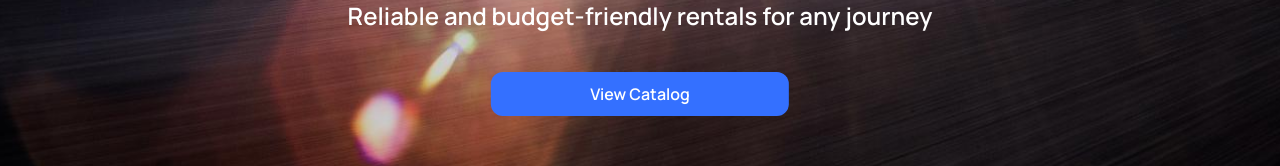
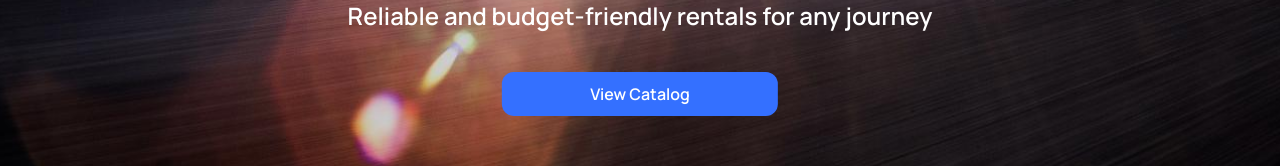
Before and after one commit to hanna-uler/rental-car-app, a React (Vite) app: page / in a window 1280 px wide. Shown: the part 593-759 px from the top of the page. Built offline with nearby package versions, Linux system fonts and the light colour scheme.

Commit message:
fix linkBtn styles, upd CarDetPage temp jsx, wrap homePage btn

```diff
--- a/src/components/LinkButton/LinkButton.module.css
+++ b/src/components/LinkButton/LinkButton.module.css
@@ -1,26 +1,19 @@
 .btn {
   border-radius: 12px;
-  padding: 12px 99px;
-  /* width: 276px;
-  height: 44px; */
+  /* padding: 12px 99px; */
+  padding-top: 12px;
+  padding-bottom: 12px;
+  display: block;
   background: var(--button);
   font-weight: 600;
   color: var(--white);
   line-height: 125%;
   text-decoration: none;
-  /* text-align: center; */
-  /* white-space: nowrap; */
+  text-align: center;
+  width: 100%;
+  white-space: nowrap;
 }
 .btn:hover,
 .btn:focus {
   background: var(--button-hover);
 }
-
-/* .flexible {
-  width: 100%;
-  height: 44px;
-}
-.heroBtn {
-  width: 276px;
-  height: 44px;
-} */
--- a/src/pages/CarDetailsPage/CarDetailsPage.jsx
+++ b/src/pages/CarDetailsPage/CarDetailsPage.jsx
@@ -11,7 +11,8 @@ export default function CarDetailsPage() {
 }, [dispatch, id])
     return (
         <div>
-            <h2 style={{ textAlign: "center",marginTop: "48px" }}>The details will be here soon</h2>
+            <h2 style={{ textAlign: "center", marginTop: "48px" }}>The details will be here soon</h2>
+            <h3 style={{ textAlign: "center",marginTop: "36px" }}>Car #{ id}</h3>
             <p style={{ textAlign: "center",marginTop: "36px" }}>If any questions - call us 012-345-67-89</p>
         </div>
     )
--- a/src/pages/HomePage/HomePage.jsx
+++ b/src/pages/HomePage/HomePage.jsx
@@ -9,7 +9,9 @@ export default function HomePage() {
                     <h1 className={css.title}>Find your perfect rental car</h1>
                     <h2 className={css.subTitle}>Reliable and budget-friendly rentals for any journey</h2>
                 </div>
-                <Button text={"View Catalog"} path={"/catalog"}/>
+                <div className={css.btnDiv}>
+                    <Button text={"View Catalog"} path={"/catalog"} />
+                </div>
             </div>
         </div>
     )
--- a/src/pages/HomePage/HomePage.module.css
+++ b/src/pages/HomePage/HomePage.module.css
@@ -40,3 +40,6 @@
   color: var(--white);
   white-space: nowrap;
 }
+.btnDiv {
+  width: 276px;
+}
```
